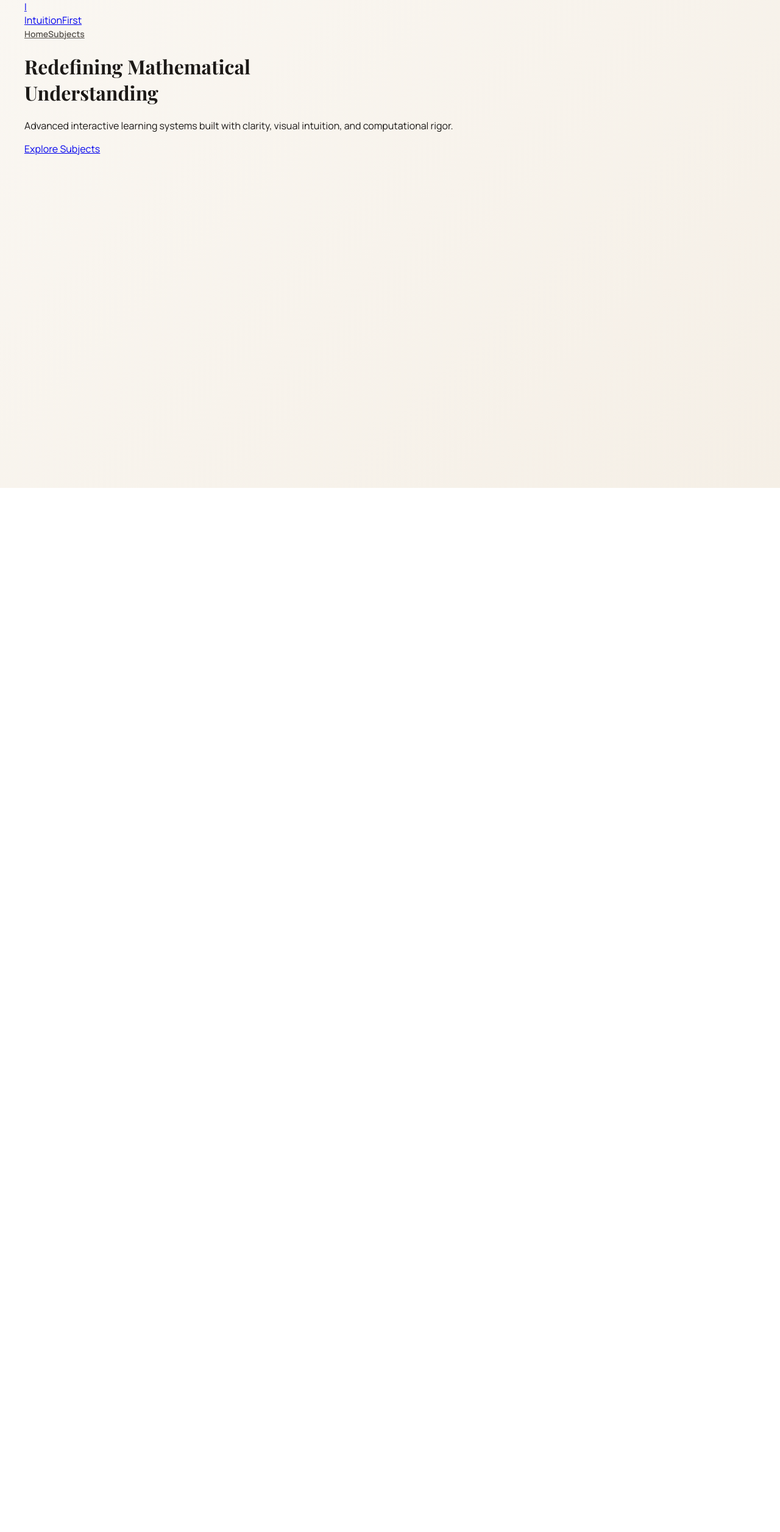
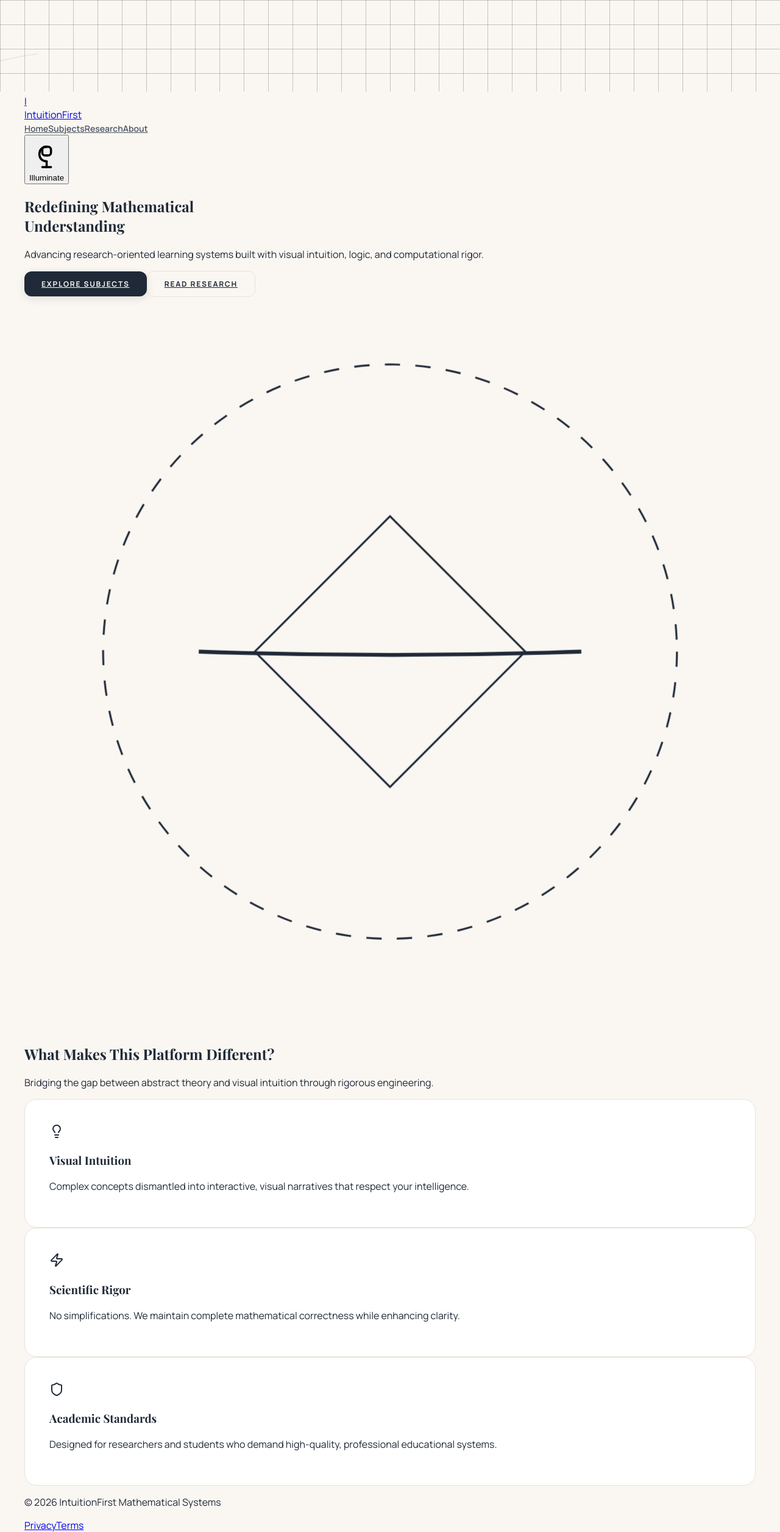
Before and after one commit to amansheikh01/intuition-first-math, a Next.js app: page /intuition-first-math/ in a window 1280 px wide. Shown: the whole page at 61% size. Before the commit the page ends 800 px from the top, so only its background shows below. Built offline with nearby package versions, Linux system fonts and the light colour scheme; a web font is replaced by a local one.

Commit message:
feat: set up initial website structure, global styling, and theme toggle functionality

```diff
--- a/src/app/globals.css
+++ b/src/app/globals.css
@@ -3,22 +3,39 @@
 @tailwind utilities;
 
 :root {
-  --bg-page: linear-gradient(135deg, #FAF7F2, #F5EFE6);
+  /* Light Mode - Warm Academic */
+  --bg-page: #FAF7F2;
+  --text-primary: #1F2937;
+  --text-secondary: #4B5563;
+  --accent: #6366F1;
+  --accent-soft: rgba(99, 102, 241, 0.1);
+  --border: #E8E2D8;
   --card-bg: #FFFFFF;
-  --text-primary: #1C1917;
-  --text-secondary: #57534E;
-  --border-neutral: #E8E2D8;
+  --nav-bg: rgba(250, 247, 242, 0.8);
 
   --font-serif: var(--font-playfair), 'Georgia', serif;
   --font-sans: var(--font-manrope), 'Inter', sans-serif;
 }
 
+[data-theme='dark'] {
+  /* Dark Mode - Research Navy */
+  --bg-page: #0F172A;
+  --text-primary: #E5E7EB;
+  --text-secondary: #9CA3AF;
+  --accent: #818CF8;
+  --accent-soft: rgba(129, 140, 248, 0.1);
+  --border: rgba(255, 255, 255, 0.1);
+  --card-bg: #1E293B;
+  --nav-bg: rgba(15, 23, 42, 0.8);
+}
+
 body {
-  background: var(--bg-page);
+  background-color: var(--bg-page);
   color: var(--text-primary);
   font-family: var(--font-sans);
   margin: 0;
   min-height: 100vh;
+  transition: background-color 0.4s ease, color 0.4s ease;
   -webkit-font-smoothing: antialiased;
 }
 
@@ -27,6 +44,7 @@ h2,
 h3,
 h4 {
   font-family: var(--font-serif);
+  color: var(--text-primary);
 }
 
 .layout-container {
@@ -35,49 +53,63 @@ h4 {
   padding: 0 2rem;
 }
 
-.showcase-container {
-  padding: 6rem 0;
+/* Button System */
+.btn {
+  padding: 0.75rem 1.75rem;
+  border-radius: 12px;
+  font-weight: 700;
+  font-size: 0.75rem;
+  text-transform: uppercase;
+  letter-spacing: 0.15em;
+  transition: all 0.3s ease;
+  display: inline-flex;
+  align-items: center;
+  justify-content: center;
 }
 
-.showcase-grid {
-  display: grid;
-  gap: 32px;
-  grid-template-columns: repeat(4, 1fr);
+.btn-primary {
+  background-color: var(--text-primary);
+  color: var(--bg-page);
+  box-shadow: 0 4px 14px 0 rgba(0, 0, 0, 0.1);
 }
 
-@media (max-width: 1024px) {
-  .showcase-grid {
-    grid-template-columns: repeat(2, 1fr);
-  }
+.btn-primary:hover {
+  transform: translateY(-2px);
+  box-shadow: 0 6px 20px rgba(0, 0, 0, 0.15);
+  background-color: var(--accent);
 }
 
-@media (max-width: 640px) {
-  .showcase-grid {
-    grid-template-columns: 1fr;
-  }
+.btn-secondary {
+  border: 1px solid var(--border);
+  color: var(--text-primary);
 }
 
-/* Light Academic Card Design */
+.btn-secondary:hover {
+  transform: translateY(-2px);
+  background-color: var(--accent-soft);
+  border-color: var(--accent);
+}
+
+/* Subject Cards (Academic Design) */
 .academic-card {
-  background: var(--card-bg);
+  background-color: var(--card-bg);
   height: 260px;
   padding: 28px;
   border-radius: 20px;
-  border: 1px solid var(--border-neutral);
+  border: 1px solid var(--border);
   position: relative;
   transition: all 0.3s ease;
   display: flex;
   flex-direction: column;
-  box-shadow: 0 4px 20px -8px rgba(28, 25, 23, 0.05);
+  box-shadow: 0 4px 20px -8px rgba(0, 0, 0, 0.05);
   overflow: hidden;
 }
 
 .academic-card:hover {
   transform: translateY(-8px);
-  box-shadow: 0 20px 40px -12px rgba(28, 25, 23, 0.08);
+  box-shadow: 0 20px 40px -12px rgba(0, 0, 0, 0.1);
 }
 
-/* Top Accent Bar */
 .accent-bar {
   position: absolute;
   top: 0;
@@ -87,29 +119,38 @@ h4 {
   background: var(--accent-gradient);
 }
 
-/* Pastel Theme Gradients */
+/* Pastel Theme Gradients for Accent Bars */
 .theme-1 {
   --accent-gradient: linear-gradient(to right, #A5B4FC, #BAE6FD);
 }
 
-/* Soft Indigo -> Sky */
 .theme-2 {
   --accent-gradient: linear-gradient(to right, #A7F3D0, #D1FAE5);
 }
 
-/* Soft Sage -> Mint */
 .theme-3 {
   --accent-gradient: linear-gradient(to right, #FED7AA, #FFEDD5);
 }
 
-/* Warm Peach -> Light Orange */
 .theme-4 {
   --accent-gradient: linear-gradient(to right, #DDD6FE, #FDF2F8);
 }
 
-/* Lavender -> Blush */
+/* Feature Grid */
+.feature-card {
+  padding: 2.5rem;
+  background-color: var(--card-bg);
+  border-radius: 20px;
+  border: 1px solid var(--border);
+  transition: transform 0.3s ease, box-shadow 0.3s ease;
+}
 
-/* Navigation Styles */
+.feature-card:hover {
+  transform: translateY(-4px);
+  box-shadow: 0 12px 30px -10px rgba(0, 0, 0, 0.05);
+}
+
+/* Navbar Utilities */
 .nav-link {
   font-weight: 600;
   font-size: 0.875rem;
@@ -120,3 +161,20 @@ h4 {
 .nav-link:hover {
   color: var(--text-primary);
 }
+
+/* Background Visuals */
+.calm-anim {
+  animation: calm-float 10s ease-in-out infinite;
+}
+
+@keyframes calm-float {
+
+  0%,
+  100% {
+    transform: translateY(0) scale(1);
+  }
+
+  50% {
+    transform: translateY(-20px) scale(1.05);
+  }
+}
--- a/src/app/page.tsx
+++ b/src/app/page.tsx
@@ -1,31 +1,148 @@
+'use client';
+
+import React from 'react';
 import Link from 'next/link';
+import { motion } from 'framer-motion';
 import Navbar from '@/components/ui/Navbar';
+import { Lightbulb, Shield, Zap } from 'lucide-react';
 
 export default function Home() {
+  const containerVariants = {
+    hidden: { opacity: 0 },
+    visible: {
+      opacity: 1,
+      transition: { staggerChildren: 0.2 }
+    }
+  };
+
+  const itemVariants = {
+    hidden: { opacity: 0, y: 20 },
+    visible: { opacity: 1, y: 0, transition: { duration: 0.5 } }
+  };
+
   return (
-    <div className="min-h-screen flex flex-col">
+    <div className="min-h-screen flex flex-col relative overflow-hidden">
+      {/* Subtle Background Animated Graph */}
+      <div className="absolute inset-0 pointer-events-none opacity-[0.03] dark:opacity-[0.05]">
+        <svg width="100%" height="100%" xmlns="http://www.w3.org/2000/svg">
+          <defs>
+            <pattern id="grid" width="40" height="40" patternUnits="userSpaceOnUse">
+              <path d="M 40 0 L 0 0 0 40" fill="none" stroke="currentColor" strokeWidth="0.5" />
+            </pattern>
+          </defs>
+          <rect width="100%" height="100%" fill="url(#grid)" />
+          <motion.path
+            d="M0 100 Q 200 50, 400 150 T 800 100"
+            fill="none"
+            stroke="currentColor"
+            strokeWidth="2"
+            initial={{ pathLength: 0, opacity: 0 }}
+            animate={{ pathLength: 1, opacity: 1 }}
+            transition={{ duration: 5, repeat: Infinity, ease: "easeInOut" }}
+          />
+        </svg>
+      </div>
+
       <Navbar />
 
-      <main className="flex-grow flex items-center justify-center">
-        <div className="layout-container text-center py-20">
-          <h1 className="text-5xl md:text-7xl mb-8 leading-tight tracking-tight text-text-primary">
+      <main className="flex-grow flex flex-col">
+        {/* Hero Section */}
+        <section className="layout-container flex-grow flex items-center py-20 lg:py-32">
+          <div className="grid lg:grid-cols-2 gap-12 items-center w-full">
+            {/* Left Content */}
+            <motion.div
+              initial={{ opacity: 0, x: -30 }}
+              animate={{ opacity: 1, x: 0 }}
+              transition={{ duration: 0.8 }}
+              className="z-10"
+            >
+              <h1 className="text-5xl md:text-7xl font-serif font-bold mb-8 leading-[1.1] tracking-tight text-text-primary">
                 Redefining Mathematical <br />
-            Understanding
+                <span className="italic text-accent">Understanding</span>
               </h1>
 
-          <p className="text-xl md:text-2xl text-text-secondary font-sans max-w-2xl mx-auto leading-relaxed mb-12">
-            Advanced interactive learning systems built with clarity,
-            visual intuition, and computational rigor.
+              <p className="text-xl md:text-2xl text-text-secondary font-sans max-w-xl leading-relaxed mb-12">
+                Advancing research-oriented learning systems built with visual intuition, logic, and computational rigor.
               </p>
 
-          <Link
-            href="/subjects"
-            className="inline-block px-10 py-5 bg-text-primary text-white font-bold text-xs uppercase tracking-[0.2em] hover:bg-black transition-all rounded-xl shadow-xl shadow-black/10"
-          >
+              <div className="flex flex-wrap gap-4">
+                <Link href="/subjects" className="btn btn-primary">
                   Explore Subjects
                 </Link>
+                <Link href="/research" className="btn btn-secondary">
+                  Read Research
+                </Link>
               </div>
+            </motion.div>
+
+            {/* Right Visual */}
+            <motion.div
+              initial={{ opacity: 0, scale: 0.9 }}
+              animate={{ opacity: 1, scale: 1 }}
+              transition={{ duration: 1.2, delay: 0.2 }}
+              className="relative aspect-square lg:block flex items-center justify-center opacity-10 dark:opacity-20 translate-x-10 calm-anim"
+            >
+              <svg viewBox="0 0 400 400" className="w-full h-full text-text-primary">
+                <circle cx="200" cy="200" r="150" fill="none" stroke="currentColor" strokeWidth="1" strokeDasharray="8 8" />
+                <motion.path
+                  d="M100 200 Q 200 100 300 200"
+                  stroke="currentColor"
+                  fill="none"
+                  strokeWidth="2"
+                  animate={{ d: ["M100 200 Q 200 100 300 200", "M100 200 Q 200 300 300 200", "M100 200 Q 200 100 300 200"] }}
+                  transition={{ duration: 8, repeat: Infinity, ease: "easeInOut" }}
+                />
+                <rect x="150" y="150" width="100" height="100" fill="none" stroke="currentColor" strokeWidth="1" transform="rotate(45 200 200)" />
+              </svg>
+            </motion.div>
+          </div>
+        </section>
+
+        {/* Premium Features Section */}
+        <section className="bg-card-bg/30 py-24 border-t border-border">
+          <div className="layout-container">
+            <div className="text-center mb-16">
+              <h2 className="text-3xl md:text-4xl font-serif font-bold mb-4">What Makes This Platform Different?</h2>
+              <p className="text-text-secondary max-w-2xl mx-auto">Bridging the gap between abstract theory and visual intuition through rigorous engineering.</p>
+            </div>
+
+            <motion.div
+              variants={containerVariants}
+              initial="hidden"
+              whileInView="visible"
+              viewport={{ once: true }}
+              className="grid md:grid-cols-3 gap-8"
+            >
+              {[
+                { icon: Lightbulb, title: "Visual Intuition", desc: "Complex concepts dismantled into interactive, visual narratives that respect your intelligence." },
+                { icon: Zap, title: "Scientific Rigor", desc: "No simplifications. We maintain complete mathematical correctness while enhancing clarity." },
+                { icon: Shield, title: "Academic Standards", desc: "Designed for researchers and students who demand high-quality, professional educational systems." }
+              ].map((feature, idx) => (
+                <motion.div key={idx} variants={itemVariants} className="feature-card text-center group">
+                  <div className="w-12 h-12 bg-accent-soft text-accent rounded-xl flex items-center justify-center mx-auto mb-6 group-hover:scale-110 transition-transform">
+                    <feature.icon size={24} />
+                  </div>
+                  <h3 className="text-xl font-bold mb-4">{feature.title}</h3>
+                  <p className="text-sm text-text-secondary leading-relaxed">{feature.desc}</p>
+                </motion.div>
+              ))}
+            </motion.div>
+          </div>
+        </section>
       </main>
+
+      {/* Footer minimal */}
+      <footer className="py-12 border-t border-border bg-nav-bg">
+        <div className="layout-container flex flex-col md:flex-row justify-between items-center gap-6 opacity-60">
+          <p className="text-xs font-bold uppercase tracking-widest cursor-default">
+            &copy; 2026 IntuitionFirst Mathematical Systems
+          </p>
+          <div className="flex gap-8">
+            <Link href="#" className="text-xs font-bold uppercase tracking-widest hover:text-accent transition-colors">Privacy</Link>
+            <Link href="#" className="text-xs font-bold uppercase tracking-widest hover:text-accent transition-colors">Terms</Link>
+          </div>
+        </div>
+      </footer>
     </div>
   );
 }
--- a/src/components/ui/Navbar.tsx
+++ b/src/components/ui/Navbar.tsx
@@ -2,24 +2,32 @@
 
 import React from 'react';
 import Link from 'next/link';
-import { motion } from 'framer-motion';
+import ThemeToggle from './ThemeToggle';
 
 export default function Navbar() {
     return (
-        <nav className="h-20 flex items-center border-b border-border-neutral bg-white/50 backdrop-blur-md sticky top-0 z-50">
+        <nav className="h-20 flex items-center border-b border-border bg-nav-bg backdrop-blur-md sticky top-0 z-50 transition-colors duration-400">
             <div className="layout-container w-full flex items-center justify-between">
                 <Link href="/" className="flex items-center gap-2 group">
-                    <div className="w-8 h-8 rounded bg-text-primary flex items-center justify-center text-white font-serif italic text-lg">
+                    <div className="w-8 h-8 rounded bg-text-primary flex items-center justify-center text-bg-page font-serif italic text-lg transition-colors">
                         I
                     </div>
-                    <span className="font-sans font-bold uppercase tracking-[0.2em] text-sm text-text-primary">
+                    <span className="font-serif font-bold text-lg text-text-primary tracking-tight">
                         IntuitionFirst
                     </span>
                 </Link>
 
                 <div className="flex items-center gap-8">
-                    <Link href="/" className="nav-link">Home</Link>
-                    <Link href="/subjects" className="nav-link">Subjects</Link>
+                    <div className="hidden md:flex items-center gap-8">
+                        <Link href="/" className="nav-link">Home</Link>
+                        <Link href="/subjects" className="nav-link">Subjects</Link>
+                        <Link href="/research" className="nav-link">Research</Link>
+                        <Link href="/about" className="nav-link">About</Link>
+                    </div>
+
+                    <div className="h-6 w-[1px] bg-border hidden md:block" />
+
+                    <ThemeToggle />
                 </div>
             </div>
         </nav>
--- a/src/components/ui/ThemeToggle.tsx
+++ b/src/components/ui/ThemeToggle.tsx
@@ -1,7 +1,6 @@
 'use client';
 
-import { useState, useEffect } from 'react';
-import { Moon, Sun } from 'lucide-react';
+import React, { useEffect, useState } from 'react';
 import { motion, AnimatePresence } from 'framer-motion';
 
 export default function ThemeToggle() {
@@ -9,13 +8,9 @@ export default function ThemeToggle() {
 
     useEffect(() => {
         const savedTheme = localStorage.getItem('theme') as 'light' | 'dark' | null;
-        if (savedTheme) {
-            setTheme(savedTheme);
-            document.documentElement.setAttribute('data-theme', savedTheme);
-        } else if (window.matchMedia('(prefers-color-scheme: dark)').matches) {
-            setTheme('dark');
-            document.documentElement.setAttribute('data-theme', 'dark');
-        }
+        const initialTheme = savedTheme || 'light';
+        setTheme(initialTheme);
+        document.documentElement.setAttribute('data-theme', initialTheme);
     }, []);
 
     const toggleTheme = () => {
@@ -28,32 +23,47 @@ export default function ThemeToggle() {
     return (
         <button
             onClick={toggleTheme}
-            className="p-2 rounded-full bg-glass-bg border border-glass-border hover:bg-white/10 transition-colors"
+            className="relative p-2 rounded-full hover:bg-black/5 dark:hover:bg-white/5 transition-colors group"
             aria-label="Toggle Theme"
         >
-            <AnimatePresence mode="wait">
-                {theme === 'light' ? (
-                    <motion.div
-                        key="moon"
-                        initial={{ y: 20, opacity: 0, rotate: 45 }}
-                        animate={{ y: 0, opacity: 1, rotate: 0 }}
-                        exit={{ y: -20, opacity: 0, rotate: -45 }}
-                        transition={{ duration: 0.2 }}
-                    >
-                        <Moon className="w-5 h-5 text-primary" />
-                    </motion.div>
-                ) : (
-                    <motion.div
-                        key="sun"
-                        initial={{ y: 20, opacity: 0, rotate: 45 }}
-                        animate={{ y: 0, opacity: 1, rotate: 0 }}
-                        exit={{ y: -20, opacity: 0, rotate: -45 }}
-                        transition={{ duration: 0.2 }}
-                    >
-                        <Sun className="w-5 h-5 text-accent" />
-                    </motion.div>
-                )}
-            </AnimatePresence>
+            <div className="relative w-6 h-6 flex items-center justify-center">
+                {/* Lamp Base/Stem */}
+                <svg
+                    viewBox="0 0 24 24"
+                    fill="none"
+                    stroke="currentColor"
+                    strokeWidth="1.5"
+                    strokeLinecap="round"
+                    strokeLinejoin="round"
+                    className="w-full h-full text-text-primary"
+                >
+                    {/* Stem */}
+                    <path d="M12 21v-4" />
+                    {/* Base */}
+                    <path d="M9 21h6" />
+                    {/* Arm */}
+                    <path d="M12 17c-3 0-5-2-5-5s2-5 5-5" />
+                    {/* Head Shape */}
+                    <path d="M11 7h2c1.1 0 2 .9 2 2v2c0 1.1-.9 2-2 2h-2c-1.1 0-2-.9-2-2V9c0-1.1.9-2 2-2z" />
+                </svg>
+
+                {/* Dynamic Glow for Light Mode */}
+                <AnimatePresence>
+                    {theme === 'light' && (
+                        <motion.div
+                            initial={{ opacity: 0, scale: 0.5 }}
+                            animate={{ opacity: 1, scale: 1 }}
+                            exit={{ opacity: 0, scale: 0.5 }}
+                            className="absolute top-1 right-1 w-3 h-3 bg-accent rounded-full blur-[4px]"
+                        />
+                    )}
+                </AnimatePresence>
+            </div>
+
+            {/* Tooltip or status indicator */}
+            <span className="absolute -bottom-8 left-1/2 -translate-x-1/2 text-[10px] font-bold uppercase tracking-widest opacity-0 group-hover:opacity-60 transition-opacity whitespace-nowrap">
+                {theme === 'light' ? 'Illuminate' : 'Dim'}
+            </span>
         </button>
     );
 }
```
Lines whose indentation alone changed are shown as unchanged.
